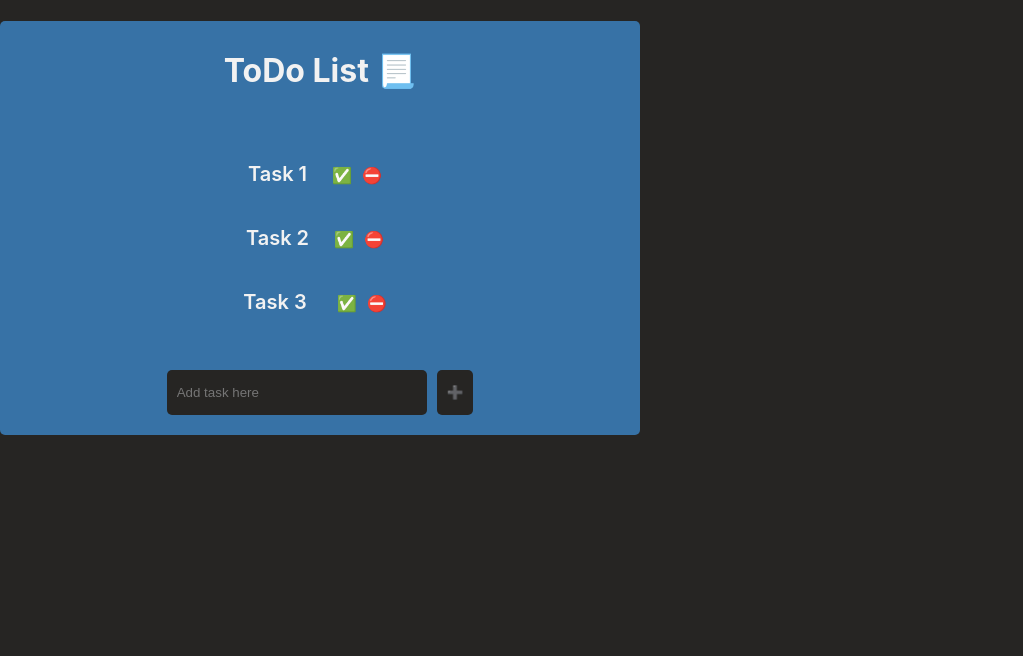
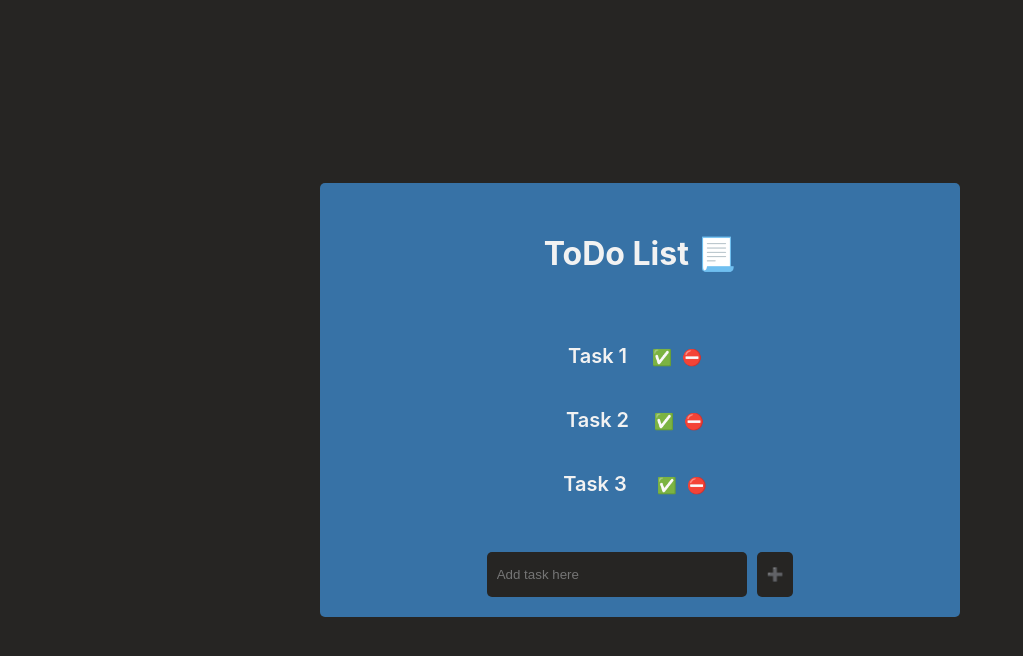
Before and after one commit to CEMAS-Developers/todo-list-react-app, a React (Create React App) app: page / in a window 1280 px wide. Shown: the top 656 px of the page, without its empty margins (0-1023 px from the left). Built offline with nearby package versions, Linux system fonts and the light colour scheme.

Commit message:
Update App.css

```diff
--- a/src/App.css
+++ b/src/App.css
@@ -2,7 +2,7 @@ body {
   background-color: #262523;
 }
 
-.app {
+.App {
   display: flex;
   justify-content: center;
   align-items: center;
@@ -10,9 +10,9 @@ body {
 }
 
 .todo-list-container {
-  background-color: #3772A6;
+  background-color: #3772a6;
   width: 50%;
-  color:#F2F2F2;
+  color: #f2f2f2;
   border-radius: 5px;
 }
 .title {
@@ -39,17 +39,17 @@ form {
   justify-content: center;
 }
 
-input{
+input {
   border: none;
   border-radius: 5px;
   background-color: #262523;
   padding: 15px 10px;
   width: 75%;
   margin-right: 10px;
-  color: #F2F2F2;
+  color: #f2f2f2;
 }
 
-button{
+button {
   background-color: #262523;
   border: none;
   border-radius: 5px;
```
